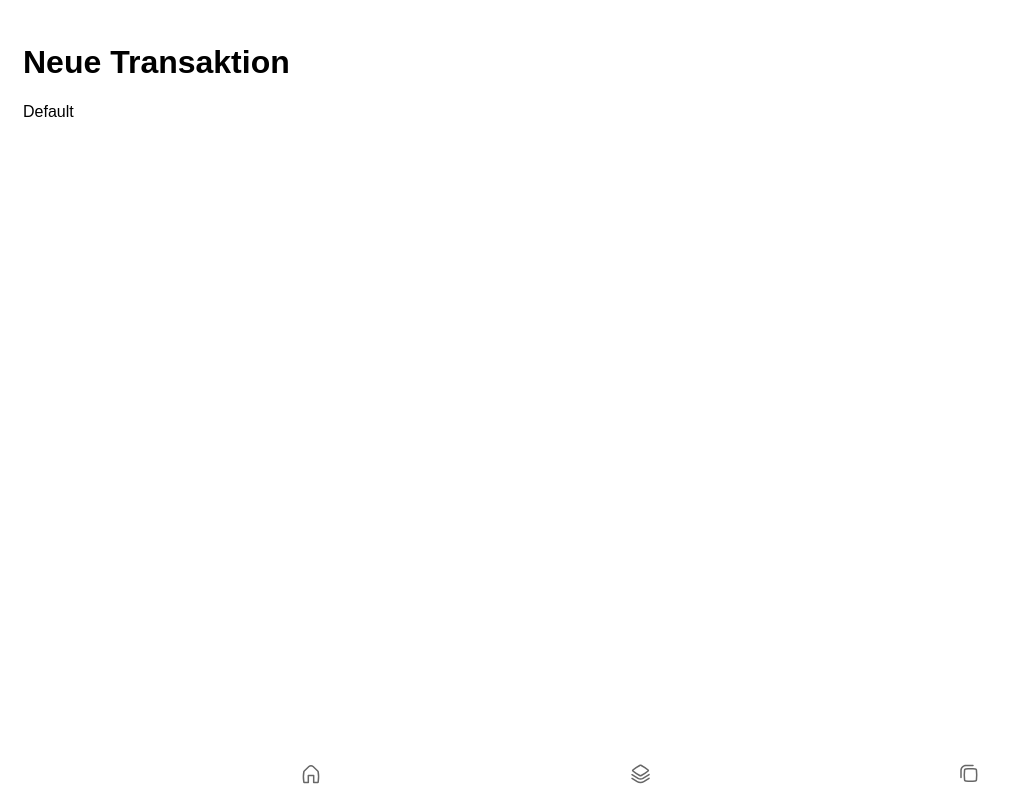
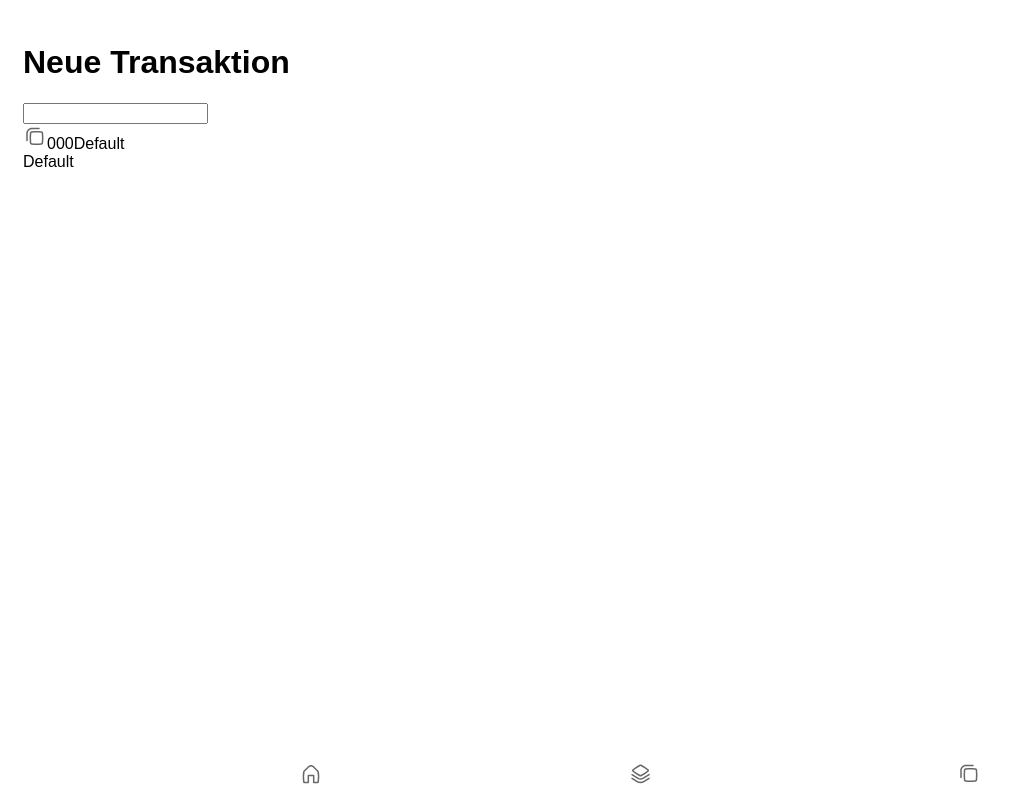
Before and after one commit to rpruck/buachhoitung, a Next.js app: page / in a window 1280 px wide. Both pictures are taken after a click on the button "Weiter". Shown: the whole page, without its empty margins (0-1018 px from the left). Built offline with nearby package versions, Linux system fonts and the light colour scheme.

Commit message:
feat: add step "from" in newTransaction

```diff
--- a/app/components/newTransaction.tsx
+++ b/app/components/newTransaction.tsx
@@ -1,16 +1,18 @@
-import { useState, useEffect, useRef } from "react"
+import { useState, useEffect } from "react"
 import { setupDB, getAllAccounts, account } from "../services/database"
+import Image from "next/image"
+import accountssvg from "../../public/accounts.svg"
 
 function TransactionHeader() {
 
 }
 
 function Amount({ amount, setAmount, setStep }: { amount: number | undefined, setAmount: (e: any) => void, setStep: (e: any) => void }) {
-    function handleAmountChange(e: any) {
-        setAmount(e.target.value)
+    function handleAmountChange(event: any) {
+        setAmount(event.target.value)
     }
 
-    function handleStepChange(e: any) {
+    function handleStepChange(event: any) {
         setStep("from")
     }
 
@@ -18,7 +20,8 @@ function Amount({ amount, setAmount, setStep }: { amount: number | undefined, se
         <>
             <input
                 name="amount"
-                type="numeric"
+                type="number"
+                inputMode="decimal"
                 placeholder="€"
                 value={amount || ''}
                 onChange={handleAmountChange}
@@ -28,8 +31,62 @@ function Amount({ amount, setAmount, setStep }: { amount: number | undefined, se
     )
 }
 
-function From() {
+function From({ accounts, setFrom, setStep, query, setQuery }:
+    { accounts: account[], setFrom: (e: any) => void, setStep: (e: any) => void, query: string, setQuery: (e: any) => void }) {
+    //const [accounts, setAccounts] = useState<account[] | null>(null)
 
+    // useEffect(() => {
+    //     getAllAccounts().then((res) => setAccounts(res))
+    // }, [accounts])
+
+    function containsQuery(account: account) {
+        return account.id.includes(query) || account.name.includes(query)
+    }
+
+    const accountsList = [...accounts]
+
+    function handleFromChange(event: any) {
+        setFrom(event.target.value)
+    }
+
+    function handleStepChange(event: any) {
+        setStep("to")
+    }
+
+    function handleQueryChange(event: any) {
+        setQuery(event.target.value)
+    }
+
+    function AccountWidgetLite({ account }: { account: account }) {
+        return (
+            <>
+                <div className="account-widget">
+                    <div className="account-widget-id">
+                        <span className="top-line">
+                            <Image src={accountssvg} alt="account" />
+                            <span>{account.id}</span>
+                        </span>
+                        <span className="bottom-line">{account.name}</span>
+                    </div>
+                </div>
+            </>
+        )
+    }
+
+    return (
+        <>
+            <input
+                name="query"
+                type="text"
+                value={query}
+                onChange={handleQueryChange}
+            />
+            {accounts ? accountsList
+                .filter(containsQuery)
+                .map(account => (<AccountWidgetLite account={account} key={account.id}/>))
+            : (<></>)}
+        </>
+    )
 }
 
 function To() {
@@ -47,9 +104,10 @@ function StepDisplay() {
 export default function NewTransaction() {
     const [step, setStep] = useState("amount")
     const [amount, setAmount] = useState<number | null>(null)
-    const [from, setFrom] = useState(undefined)
-    const [to, setTo] = useState(undefined)
+    const [from, setFrom] = useState<string | null>("Konto 1")
+    const [to, setTo] = useState<string | null>("Konto 2")
     const [accounts, setAccounts] = useState<account[] | null>(null)
+    const [query, setQuery] = useState<string>("")
 
     //useEffect prevents the DOM from rerendering after updating the state
     useEffect(() => {
@@ -64,7 +122,8 @@ export default function NewTransaction() {
 
 
     let steps: { [key: string]: JSX.Element } = {
-        "amount": <Amount amount={amount} setAmount={setAmount} setStep={setStep} />
+        "amount": <Amount amount={amount} setAmount={setAmount} setStep={setStep} />,
+        "from": <From accounts={accounts} setFrom={setFrom} setStep={setStep} query={query} setQuery={setQuery} />
     }
 
     return (
```
